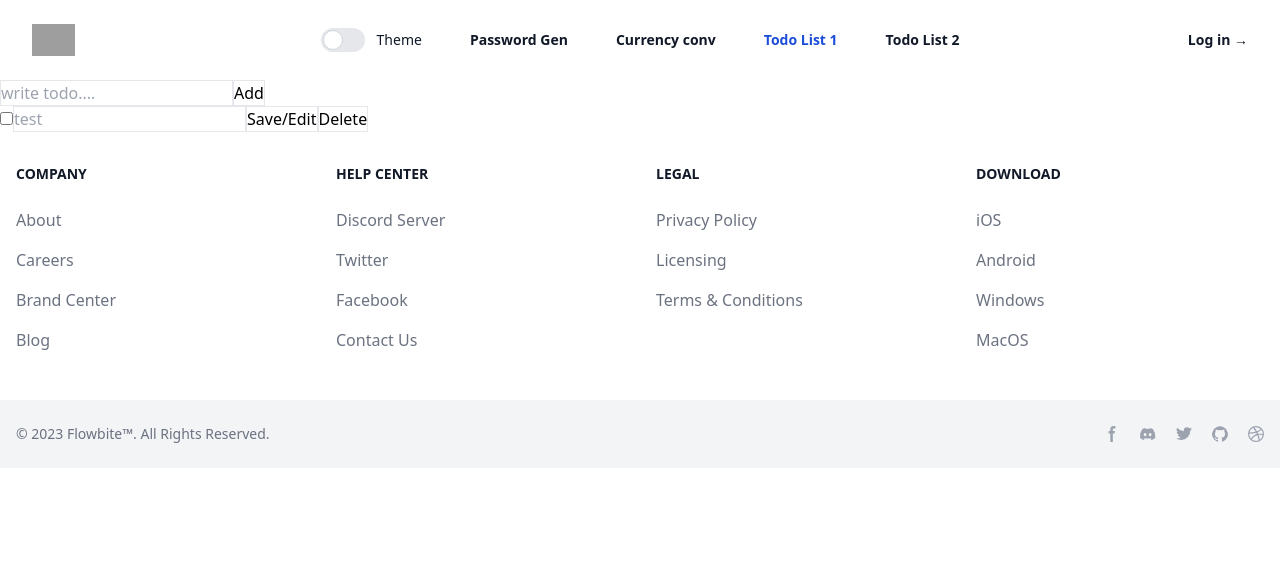
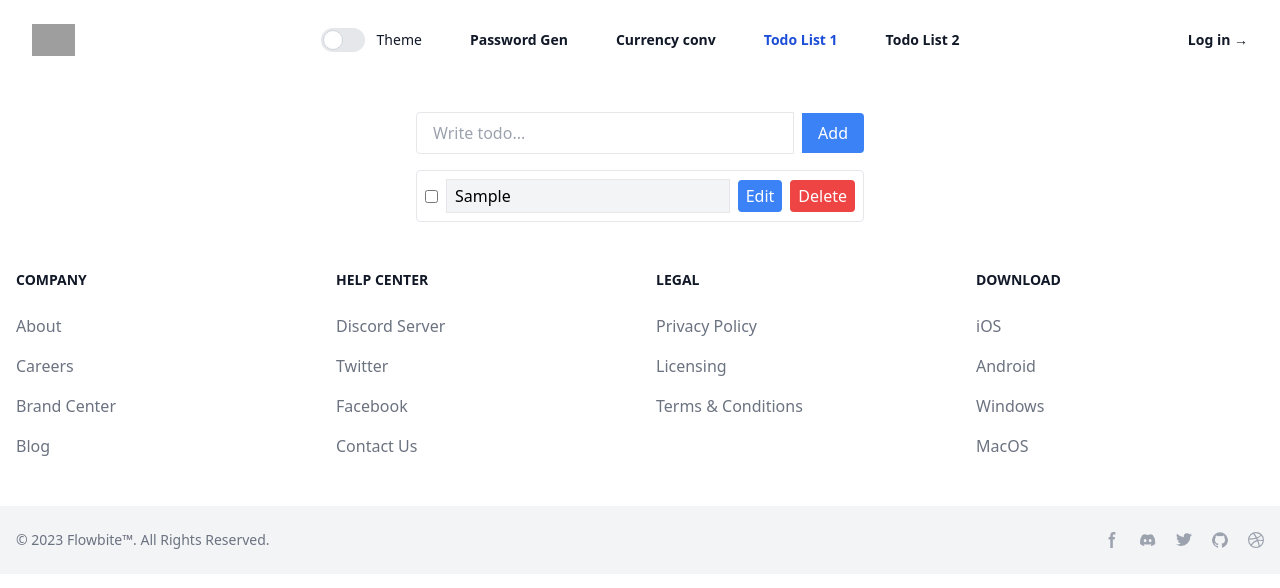
Before and after one commit to arnabjoy123/concepts-proj, a React (Vite) app: page /todo1 in a window 1280 px wide. Both pictures are taken after typing "Sample" into the empty fields and a click on the button "Add". Shown: the top 588 px of the page. Built offline with nearby package versions, Linux system fonts and the light colour scheme; grey boxes are pictures that could not be loaded.

Commit message:
i i have lost count

```diff
--- a/src/components/TodoForm/TodoForm.jsx
+++ b/src/components/TodoForm/TodoForm.jsx
@@ -12,15 +12,18 @@ function TodoForm() {
   }
 
   return (
-    <div>
+    <div className="flex items-center mb-4">
       <input
-        className="border"
+        className="border rounded-l py-2 px-4 w-full"
         value={todo}
         onChange={(e) => setTodo(e.target.value)}
         type="text"
-        placeholder="write todo...."
+        placeholder="Write todo..."
       />
-      <button className="border" onClick={add}>
+      <button
+        className="bg-blue-500 text-white rounded-r py-2 px-4 ml-2 hover:bg-blue-600"
+        onClick={add}
+      >
         Add
       </button>
     </div>
--- a/src/components/TodoItem/TodoItem.jsx
+++ b/src/components/TodoItem/TodoItem.jsx
@@ -1,10 +1,63 @@
-function TodoItem() {
+import { useState } from "react";
+import { useTodo } from "../../Contexts/TodoContext";
+
+function TodoItem({ todo }) {
+  const { updateTodo, removeTodo, todoToggle } = useTodo();
+
+  const [todoMsg, setTodoMsg] = useState(todo.todo);
+  const [editable, setEditable] = useState(false);
+
+  function delTodo() {
+    removeTodo(todo.id);
+  }
+
+  function toggle() {
+    todoToggle(todo.id);
+    if (editable === true) {
+      setEditable(false);
+    }
+  }
+
+  function edit() {
+    updateTodo(todo.id, { ...todo, todo: todoMsg });
+    setEditable(false);
+  }
+
   return (
-    <div>
-      <input type="checkbox" />
-      <input className="border" readOnly placeholder="test" />
-      <button className="border">Save/Edit</button>
-      <button className="border">Delete</button>
+    <div className="flex items-center justify-between border p-2 rounded mb-2">
+      <input
+        type="checkbox"
+        checked={todo.completed}
+        onChange={toggle}
+        className="mr-2"
+      />
+      <input
+        value={todoMsg}
+        onChange={(e) => setTodoMsg(e.target.value)}
+        className={`border w-full py-1 px-2 ${editable ? "" : "bg-gray-100"}`}
+        readOnly={!editable}
+        placeholder="Test"
+      />
+      <button
+        className={`bg-blue-500 text-white rounded py-1 px-2 ml-2 ${
+          todo.completed ? "opacity-50 cursor-not-allowed" : "hover:bg-blue-600"
+        }`}
+        onClick={() => {
+          if (todo.completed) return;
+          if (editable) {
+            edit();
+          } else setEditable((prev) => !prev);
+        }}
+        disabled={todo.completed}
+      >
+        {editable ? "Save" : "Edit"}
+      </button>
+      <button
+        className="bg-red-500 text-white rounded py-1 px-2 ml-2 hover:bg-red-600"
+        onClick={delTodo}
+      >
+        Delete
+      </button>
     </div>
   );
 }
--- a/src/pages/TodoCon/todoCon.jsx
+++ b/src/pages/TodoCon/todoCon.jsx
@@ -1,4 +1,4 @@
-import { useState } from "react";
+import { useEffect, useState } from "react";
 import { TodoProvider } from "../../Contexts/TodoContext";
 import TodoForm from "../../components/TodoForm/TodoForm";
 import TodoItem from "../../components/TodoItem/TodoItem";
@@ -10,10 +10,12 @@ export default function TodoCon() {
     setTodos((prev) => [{ id: Date.now(), ...todo }, ...prev]);
   };
 
-  const updateTodo = (id, todo) => {
-    setTodos((prev) => {
-      prev.map((prevtodo) => (prevtodo.id === id ? todo : prevtodo));
-    });
+  const updateTodo = (id, updatedTodo) => {
+    setTodos((prev) =>
+      prev.map((prevtodo) =>
+        prevtodo.id === id ? { ...prevtodo, ...updatedTodo } : prevtodo
+      )
+    );
   };
 
   const removeTodo = (id) => {
@@ -29,15 +31,26 @@ export default function TodoCon() {
       )
     );
   };
-  console.log(todos);
+
+  useEffect(() => {
+    const todos = JSON.parse(localStorage.getItem("todos"));
+    if (todos && todos.length > 0) {
+      setTodos(todos);
+    }
+  }, []);
+
+  useEffect(() => {
+    localStorage.setItem("todos", JSON.stringify(todos));
+  }, [todos]);
+
   return (
     <TodoProvider
       value={{ todos, addTodo, updateTodo, removeTodo, todoToggle }}
     >
-      <div>
+      <div className="max-w-md mx-auto mt-8">
         <TodoForm />
         {todos.map((todo) => (
-          <div key={todo.id}>
+          <div key={todo.id} className="my-4">
             <TodoItem todo={todo} />
           </div>
         ))}
```
